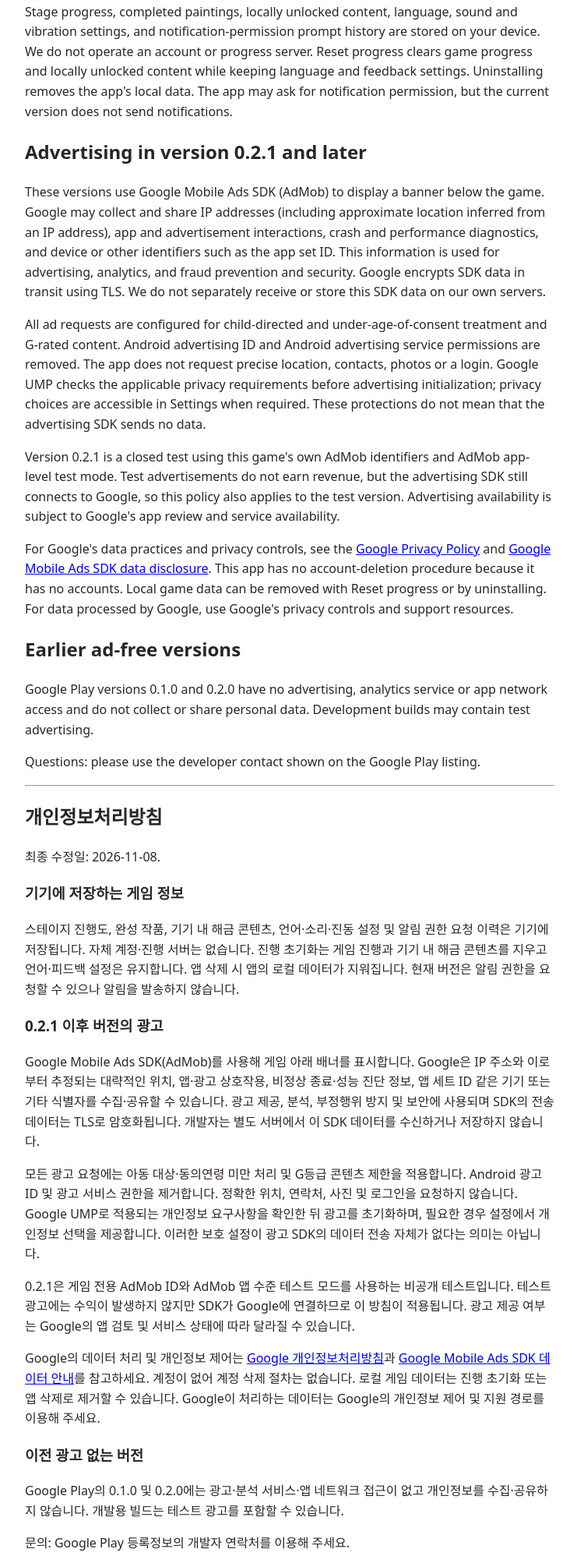
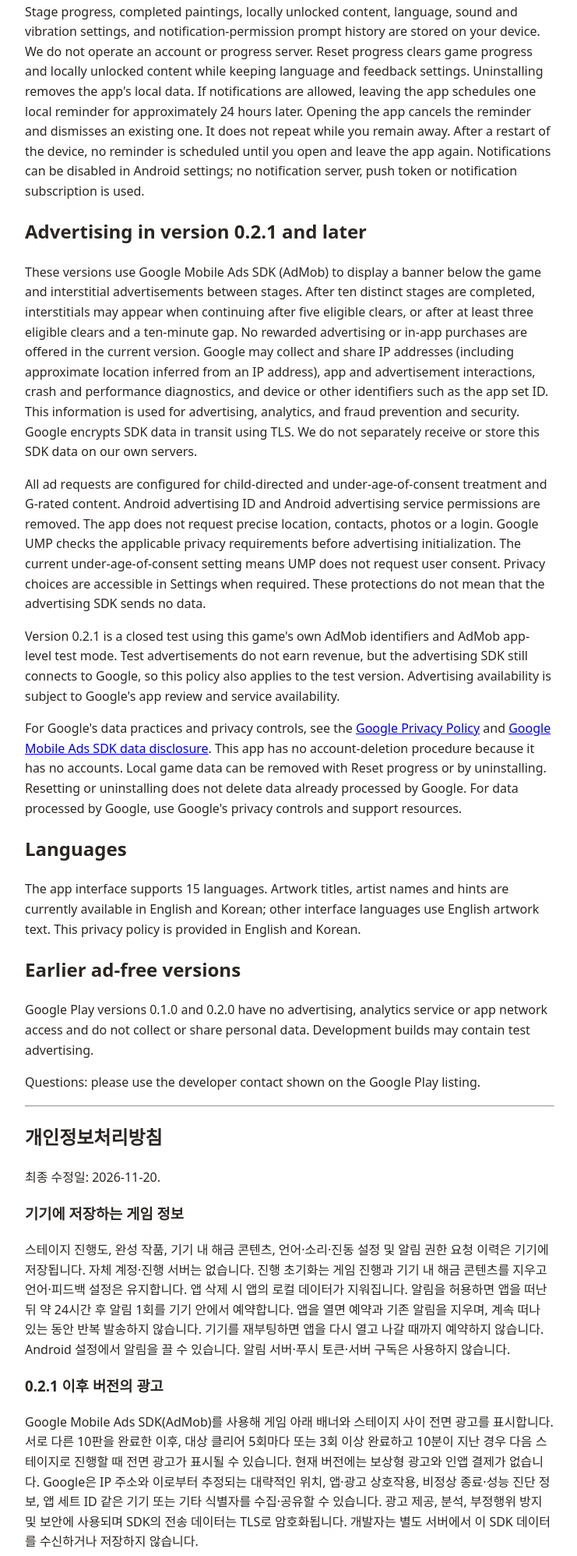
Before and after one commit to champark/champark.github.io, a plain HTML site: page pigment-loop-privacy/index.html in a window 1280 px wide. Shown: the part 257-2253 px from the top of the page at 78% size, without its empty margins (268-1009 px from the left). Drawn offline with Linux system fonts and the light colour scheme.

Commit message:
Update Pigment Loop policy for reminders and interstitial ads

```diff
--- a/pigment-loop-privacy/index.html
+++ b/pigment-loop-privacy/index.html
@@ -8,27 +8,31 @@
 </head>
 <body>
 <h1>Pigment Loop: Color Connect — Privacy Policy</h1>
-<p>Last updated: 2026-11-08.</p>
+<p>Last updated: 2026-11-20.</p>
 <h2>Local game data</h2>
-<p>Stage progress, completed paintings, locally unlocked content, language, sound and vibration settings, and notification-permission prompt history are stored on your device. We do not operate an account or progress server. Reset progress clears game progress and locally unlocked content while keeping language and feedback settings. Uninstalling removes the app's local data. The app may ask for notification permission, but the current version does not send notifications.</p>
+<p>Stage progress, completed paintings, locally unlocked content, language, sound and vibration settings, and notification-permission prompt history are stored on your device. We do not operate an account or progress server. Reset progress clears game progress and locally unlocked content while keeping language and feedback settings. Uninstalling removes the app's local data. If notifications are allowed, leaving the app schedules one local reminder for approximately 24 hours later. Opening the app cancels the reminder and dismisses an existing one. It does not repeat while you remain away. After a restart of the device, no reminder is scheduled until you open and leave the app again. Notifications can be disabled in Android settings; no notification server, push token or notification subscription is used.</p>
 <h2>Advertising in version 0.2.1 and later</h2>
-<p>These versions use Google Mobile Ads SDK (AdMob) to display a banner below the game. Google may collect and share IP addresses (including approximate location inferred from an IP address), app and advertisement interactions, crash and performance diagnostics, and device or other identifiers such as the app set ID. This information is used for advertising, analytics, and fraud prevention and security. Google encrypts SDK data in transit using TLS. We do not separately receive or store this SDK data on our own servers.</p>
-<p>All ad requests are configured for child-directed and under-age-of-consent treatment and G-rated content. Android advertising ID and Android advertising service permissions are removed. The app does not request precise location, contacts, photos or a login. Google UMP checks the applicable privacy requirements before advertising initialization; privacy choices are accessible in Settings when required. These protections do not mean that the advertising SDK sends no data.</p>
+<p>These versions use Google Mobile Ads SDK (AdMob) to display a banner below the game and interstitial advertisements between stages. After ten distinct stages are completed, interstitials may appear when continuing after five eligible clears, or after at least three eligible clears and a ten-minute gap. No rewarded advertising or in-app purchases are offered in the current version. Google may collect and share IP addresses (including approximate location inferred from an IP address), app and advertisement interactions, crash and performance diagnostics, and device or other identifiers such as the app set ID. This information is used for advertising, analytics, and fraud prevention and security. Google encrypts SDK data in transit using TLS. We do not separately receive or store this SDK data on our own servers.</p>
+<p>All ad requests are configured for child-directed and under-age-of-consent treatment and G-rated content. Android advertising ID and Android advertising service permissions are removed. The app does not request precise location, contacts, photos or a login. Google UMP checks the applicable privacy requirements before advertising initialization. The current under-age-of-consent setting means UMP does not request user consent. Privacy choices are accessible in Settings when required. These protections do not mean that the advertising SDK sends no data.</p>
 <p>Version 0.2.1 is a closed test using this game's own AdMob identifiers and AdMob app-level test mode. Test advertisements do not earn revenue, but the advertising SDK still connects to Google, so this policy also applies to the test version. Advertising availability is subject to Google's app review and service availability.</p>
-<p>For Google's data practices and privacy controls, see the <a href="https://policies.google.com/privacy">Google Privacy Policy</a> and <a href="https://developers.google.com/admob/android/privacy/play-data-disclosure">Google Mobile Ads SDK data disclosure</a>. This app has no account-deletion procedure because it has no accounts. Local game data can be removed with Reset progress or by uninstalling. For data processed by Google, use Google's privacy controls and support resources.</p>
+<p>For Google's data practices and privacy controls, see the <a href="https://policies.google.com/privacy">Google Privacy Policy</a> and <a href="https://developers.google.com/admob/android/privacy/play-data-disclosure">Google Mobile Ads SDK data disclosure</a>. This app has no account-deletion procedure because it has no accounts. Local game data can be removed with Reset progress or by uninstalling. Resetting or uninstalling does not delete data already processed by Google. For data processed by Google, use Google's privacy controls and support resources.</p>
+<h2>Languages</h2>
+<p>The app interface supports 15 languages. Artwork titles, artist names and hints are currently available in English and Korean; other interface languages use English artwork text. This privacy policy is provided in English and Korean.</p>
 <h2>Earlier ad-free versions</h2>
 <p>Google Play versions 0.1.0 and 0.2.0 have no advertising, analytics service or app network access and do not collect or share personal data. Development builds may contain test advertising.</p>
 <p>Questions: please use the developer contact shown on the Google Play listing.</p>
 <hr>
 <h2>개인정보처리방침</h2>
-<p>최종 수정일: 2026-11-08.</p>
+<p>최종 수정일: 2026-11-20.</p>
 <h3>기기에 저장하는 게임 정보</h3>
-<p>스테이지 진행도, 완성 작품, 기기 내 해금 콘텐츠, 언어·소리·진동 설정 및 알림 권한 요청 이력은 기기에 저장됩니다. 자체 계정·진행 서버는 없습니다. 진행 초기화는 게임 진행과 기기 내 해금 콘텐츠를 지우고 언어·피드백 설정은 유지합니다. 앱 삭제 시 앱의 로컬 데이터가 지워집니다. 현재 버전은 알림 권한을 요청할 수 있으나 알림을 발송하지 않습니다.</p>
+<p>스테이지 진행도, 완성 작품, 기기 내 해금 콘텐츠, 언어·소리·진동 설정 및 알림 권한 요청 이력은 기기에 저장됩니다. 자체 계정·진행 서버는 없습니다. 진행 초기화는 게임 진행과 기기 내 해금 콘텐츠를 지우고 언어·피드백 설정은 유지합니다. 앱 삭제 시 앱의 로컬 데이터가 지워집니다. 알림을 허용하면 앱을 떠난 뒤 약 24시간 후 알림 1회를 기기 안에서 예약합니다. 앱을 열면 예약과 기존 알림을 지우며, 계속 떠나 있는 동안 반복 발송하지 않습니다. 기기를 재부팅하면 앱을 다시 열고 나갈 때까지 예약하지 않습니다. Android 설정에서 알림을 끌 수 있습니다. 알림 서버·푸시 토큰·서버 구독은 사용하지 않습니다.</p>
 <h3>0.2.1 이후 버전의 광고</h3>
-<p>Google Mobile Ads SDK(AdMob)를 사용해 게임 아래 배너를 표시합니다. Google은 IP 주소와 이로부터 추정되는 대략적인 위치, 앱·광고 상호작용, 비정상 종료·성능 진단 정보, 앱 세트 ID 같은 기기 또는 기타 식별자를 수집·공유할 수 있습니다. 광고 제공, 분석, 부정행위 방지 및 보안에 사용되며 SDK의 전송 데이터는 TLS로 암호화됩니다. 개발자는 별도 서버에서 이 SDK 데이터를 수신하거나 저장하지 않습니다.</p>
-<p>모든 광고 요청에는 아동 대상·동의연령 미만 처리 및 G등급 콘텐츠 제한을 적용합니다. Android 광고 ID 및 광고 서비스 권한을 제거합니다. 정확한 위치, 연락처, 사진 및 로그인을 요청하지 않습니다. Google UMP로 적용되는 개인정보 요구사항을 확인한 뒤 광고를 초기화하며, 필요한 경우 설정에서 개인정보 선택을 제공합니다. 이러한 보호 설정이 광고 SDK의 데이터 전송 자체가 없다는 의미는 아닙니다.</p>
+<p>Google Mobile Ads SDK(AdMob)를 사용해 게임 아래 배너와 스테이지 사이 전면 광고를 표시합니다. 서로 다른 10판을 완료한 이후, 대상 클리어 5회마다 또는 3회 이상 완료하고 10분이 지난 경우 다음 스테이지로 진행할 때 전면 광고가 표시될 수 있습니다. 현재 버전에는 보상형 광고와 인앱 결제가 없습니다. Google은 IP 주소와 이로부터 추정되는 대략적인 위치, 앱·광고 상호작용, 비정상 종료·성능 진단 정보, 앱 세트 ID 같은 기기 또는 기타 식별자를 수집·공유할 수 있습니다. 광고 제공, 분석, 부정행위 방지 및 보안에 사용되며 SDK의 전송 데이터는 TLS로 암호화됩니다. 개발자는 별도 서버에서 이 SDK 데이터를 수신하거나 저장하지 않습니다.</p>
+<p>모든 광고 요청에는 아동 대상·동의연령 미만 처리 및 G등급 콘텐츠 제한을 적용합니다. Android 광고 ID 및 광고 서비스 권한을 제거합니다. 정확한 위치, 연락처, 사진 및 로그인을 요청하지 않습니다. Google UMP로 적용되는 개인정보 요구사항을 확인한 뒤 광고를 초기화합니다. 현재 동의연령 미만 처리 설정에서는 UMP가 사용자 동의를 요청하지 않습니다. 필요한 경우 설정에서 개인정보 선택을 제공합니다. 이러한 보호 설정이 광고 SDK의 데이터 전송 자체가 없다는 의미는 아닙니다.</p>
 <p>0.2.1은 게임 전용 AdMob ID와 AdMob 앱 수준 테스트 모드를 사용하는 비공개 테스트입니다. 테스트 광고에는 수익이 발생하지 않지만 SDK가 Google에 연결하므로 이 방침이 적용됩니다. 광고 제공 여부는 Google의 앱 검토 및 서비스 상태에 따라 달라질 수 있습니다.</p>
-<p>Google의 데이터 처리 및 개인정보 제어는 <a href="https://policies.google.com/privacy">Google 개인정보처리방침</a>과 <a href="https://developers.google.com/admob/android/privacy/play-data-disclosure">Google Mobile Ads SDK 데이터 안내</a>를 참고하세요. 계정이 없어 계정 삭제 절차는 없습니다. 로컬 게임 데이터는 진행 초기화 또는 앱 삭제로 제거할 수 있습니다. Google이 처리하는 데이터는 Google의 개인정보 제어 및 지원 경로를 이용해 주세요.</p>
+<p>Google의 데이터 처리 및 개인정보 제어는 <a href="https://policies.google.com/privacy">Google 개인정보처리방침</a>과 <a href="https://developers.google.com/admob/android/privacy/play-data-disclosure">Google Mobile Ads SDK 데이터 안내</a>를 참고하세요. 계정이 없어 계정 삭제 절차는 없습니다. 로컬 게임 데이터는 진행 초기화 또는 앱 삭제로 제거할 수 있습니다. 진행 초기화나 앱 삭제가 Google에서 이미 처리한 데이터를 삭제하지는 않습니다. Google이 처리하는 데이터는 Google의 개인정보 제어 및 지원 경로를 이용해 주세요.</p>
+<h3>언어</h3>
+<p>앱 화면은 15개 언어를 지원합니다. 작품 제목·화가 이름·힌트는 현재 영어와 한국어이며, 그 밖의 화면 언어에서는 영어 작품 글을 표시합니다. 이 방침은 영어와 한국어로 제공합니다.</p>
 <h3>이전 광고 없는 버전</h3>
 <p>Google Play의 0.1.0 및 0.2.0에는 광고·분석 서비스·앱 네트워크 접근이 없고 개인정보를 수집·공유하지 않습니다. 개발용 빌드는 테스트 광고를 포함할 수 있습니다.</p>
 <p>문의: Google Play 등록정보의 개발자 연락처를 이용해 주세요.</p>
```
